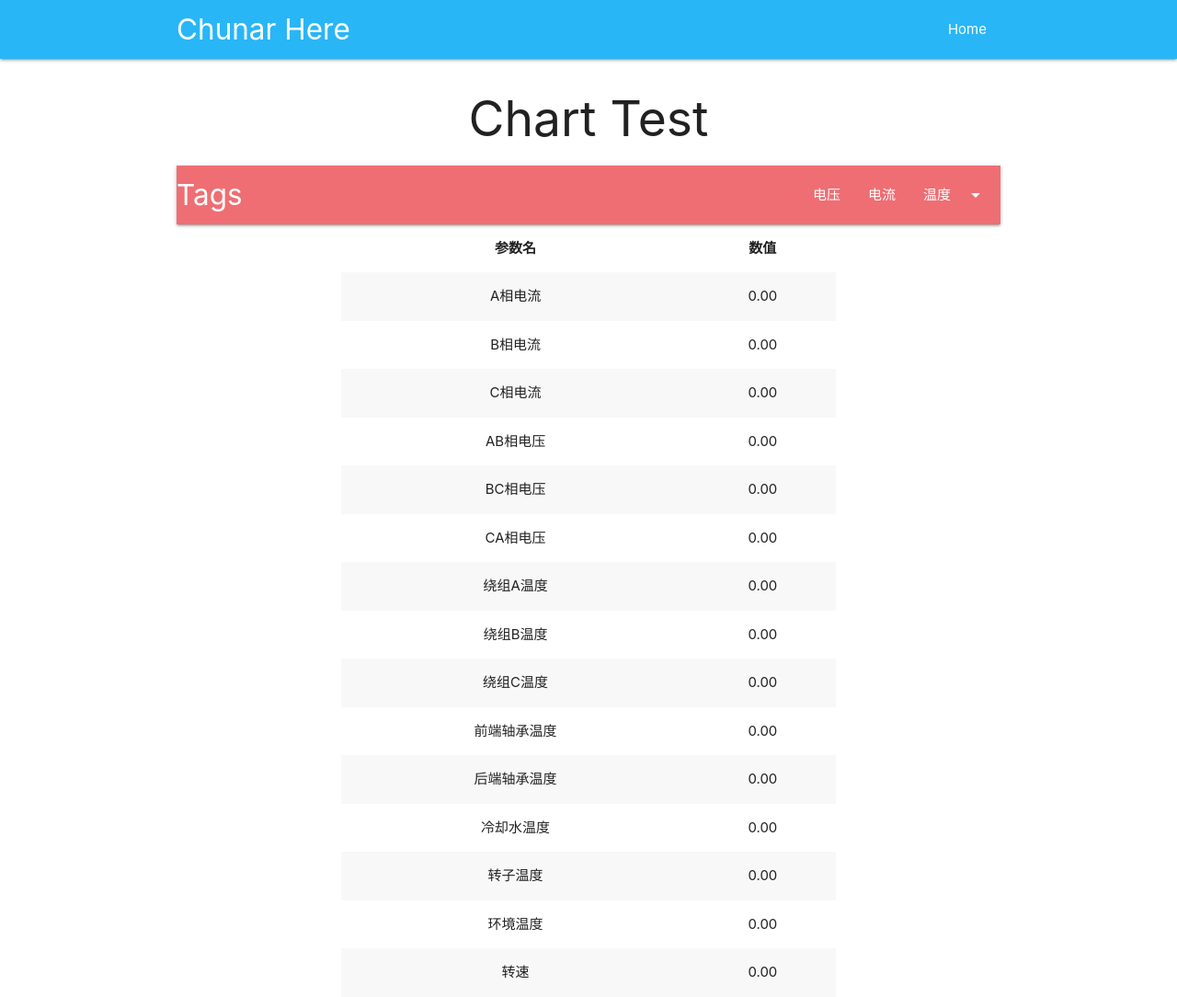
After one commit to Chunar5354/Django-study, a Django app: page /chart/overview/ in a window 1280 px wide. The commit adds this page. Shown: the whole page at 92% size. Run offline with Django 3.2, Linux system fonts and the light colour scheme; data that the repository does not hold is empty; some libraries are stand-ins or nearby versions.

Commit message:
add overview

```diff
--- a/chart/urls.py
+++ b/chart/urls.py
@@ -10,4 +10,6 @@
 	path('current/', views.CurrentView.as_view(), name='chart'),
 	path('voltage/', views.VoltageView.as_view(), name='chart'),
 	path('temperature/', views.TemperatureView.as_view(), name='chart'),
+	path('overview/', views.overview, name='chart'),
+	path('overviewData/', views.overviewData, name='chart'),
 ]
--- a/chart/views.py
+++ b/chart/views.py
@@ -163,3 +163,46 @@
 class TemperatureView(APIView):
 	def get(self, request, *args, **kwargs):
 		return render(request, 'chart/temperature.html')
+
+def overviewData(request):
+	curr_time = models.Temp_rotator.objects.last().create_time
+	current_a = str(models.Current_A.objects.last().value)
+	current_b = str(models.Current_B.objects.last().value)
+	current_c = str(models.Current_C.objects.last().value)
+	voltage_ab = str(models.Voltage_AB.objects.last().value)
+	voltage_bc = str(models.Voltage_BC.objects.last().value)
+	voltage_ca = str(models.Voltage_CA.objects.last().value)
+	temp_fore_winding_a = str(models.Temp_fore_winding_A.objects.last().value)
+	temp_fore_winding_b = str(models.Temp_fore_winding_B.objects.last().value)
+	temp_fore_winding_c = str(models.Temp_fore_winding_C.objects.last().value)
+	temp_controller_env = str(models.Temp_controller_env.objects.last().value)
+	temp_fore_bearing = str(models.Temp_fore_bearing.objects.last().value)
+	temp_rear_bearing = str(models.Temp_rear_bearing.objects.last().value)
+	temp_rotator = str(models.Temp_rotator.objects.last().value)
+	temp_water = str(models.Temp_water.objects.last().value)
+	rev = str(models.Rev.objects.last().value)
+
+	stuff_for_frontend = {
+		'create_time': str(curr_time),
+		'current_a': current_a + 'A',
+		'current_b': current_b + 'A',
+		'current_c': current_c + 'A',
+		'voltage_ab': voltage_ab + 'V',
+		'voltage_bc': voltage_bc + 'V',
+		'voltage_ca': voltage_ca + 'V',
+		'temp_fore_winding_a': temp_fore_winding_a + '℃',
+		'temp_fore_winding_b': temp_fore_winding_b + '℃',
+		'temp_fore_winding_c': temp_fore_winding_c + '℃',
+		'temp_controller_env': temp_controller_env + '℃',
+		'temp_fore_bearing': temp_fore_bearing + '℃',
+		'temp_rear_bearing': temp_rear_bearing + '℃',
+		'temp_rotator': temp_rotator + '℃',
+		'temp_water': temp_water + '℃',
+		'rev': rev + 'r/min',
+	}
+
+	# return render(request, 'chart/overview.html', stuff_for_frontend)
+	return JsonResponse(stuff_for_frontend)
+
+def overview(request):
+	return render(request, 'chart/overview.html')
--- a/templates/chart/index.html
+++ b/templates/chart/index.html
@@ -24,7 +24,6 @@
         </div>
     </nav>
 
-    <h2 style="text-align: center">请选择想要查看的数据</h2>
 
     <script>
         $(document).ready(function(){
--- /dev/null
+++ b/templates/chart/overview.html
@@ -0,0 +1,115 @@
+{% extends 'chart/index.html' %}
+
+{% block chart %}
+	<table class="striped centered" style="width: 60%; margin: auto">
+		<thead>
+		<tr>
+			<th>参数名</th>
+			<th>数值</th>
+		</tr>
+		</thead>
+
+		<tbody>
+		<tr>
+			<td>A相电流</td>
+			<td id="current_a">0.00</td>
+		</tr>
+		<tr>
+			<td>B相电流</td>
+			<td id="current_b">0.00</td>
+		</tr>
+		<tr>
+			<td>C相电流</td>
+			<td id="current_c">0.00</td>
+		</tr>
+		<tr>
+			<td>AB相电压</td>
+			<td id="voltage_ab">0.00</td>
+		</tr>
+		<tr>
+			<td>BC相电压</td>
+			<td id="voltage_bc">0.00</td>
+		</tr>
+		<tr>
+			<td>CA相电压</td>
+			<td id="voltage_ca">0.00</td>
+		</tr>
+		<tr>
+			<td>绕组A温度</td>
+			<td id="temp_fore_winding_a">0.00</td>
+		</tr>
+		<tr>
+			<td>绕组B温度</td>
+			<td id="temp_fore_winding_b">0.00</td>
+		</tr>
+		<tr>
+			<td>绕组C温度</td>
+			<td id="temp_fore_winding_c">0.00</td>
+		</tr>
+		<tr>
+			<td>前端轴承温度</td>
+			<td id="temp_fore_bearing">0.00</td>
+		</tr>
+		<tr>
+			<td>后端轴承温度</td>
+			<td id="temp_rear_bearing">0.00</td>
+		</tr>
+		<tr>
+			<td>冷却水温度</td>
+			<td id="temp_water">0.00</td>
+		</tr>
+		<tr>
+			<td>转子温度</td>
+			<td id="temp_rotator">0.00</td>
+		</tr>
+		<tr>
+			<td>环境温度</td>
+			<td id="temp_controller_env">0.00</td>
+		</tr>
+		<tr>
+			<td>转速</td>
+			<td id="rev">0.00</td>
+		</tr>
+		</tbody>
+	</table>
+
+	<script type="text/javascript">
+		$(
+			function () {
+				fetchData();
+				setInterval(fetchData, 2000);
+			}
+		);
+
+		$(document).ready(function(){
+			$(".dropdown-trigger").dropdown();
+		});
+
+		function fetchData() {
+			$.ajax({
+				type: "GET",
+				url: "../overviewData",
+				dataType: "json",
+				success: function (result) {
+					var data = result.data;
+					$("#current_a").html(data.current_a);
+					$("#current_b").html(data.current_b);
+					$("#current_c").html(data.current_c);
+					$("#voltage_ab").html(data.voltage_ab);
+					$("#voltage_bc").html(data.voltage_bc);
+					$("#voltage_ca").html(data.voltage_ca);
+					$("#temp_fore_winding_a").html(data.temp_fore_winding_a);
+					$("#temp_fore_winding_b").html(data.temp_fore_winding_b);
+					$("#temp_fore_winding_c").html(data.temp_fore_winding_c);
+					$("#temp_fore_bearing").html(data.temp_fore_bearing);
+					$("#temp_rear_bearing").html(data.temp_rear_bearing);
+					$("#temp_water").html(data.temp_water);
+					$("#temp_rotator").html(data.temp_rotator);
+					$("#temp_controller_env").html(data.temp_controller_env);
+					$("#rev").html(data.rev);
+				}
+			});
+		}
+	</script>
+
+{% endblock chart %}
--- a/templates/home.html
+++ b/templates/home.html
@@ -21,7 +21,7 @@
 			<div class="col s6">
 			<!-- col s4 can set the position -->
 				<div class="center">
-					<a href="../chart/index">
+					<a href="../chart/overview">
 						<i class="large material-icons" style="color: green">card_travel</i>
 					</a>
 					<!-- you can choose icons and colors from Materialize -->
```
